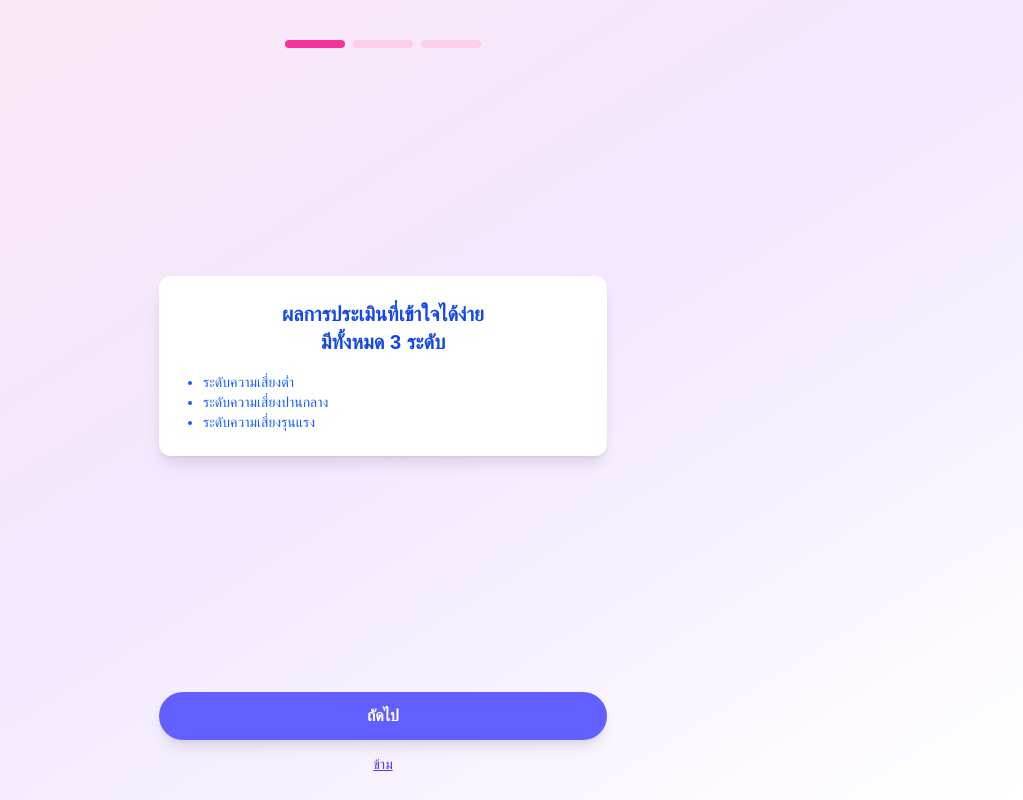
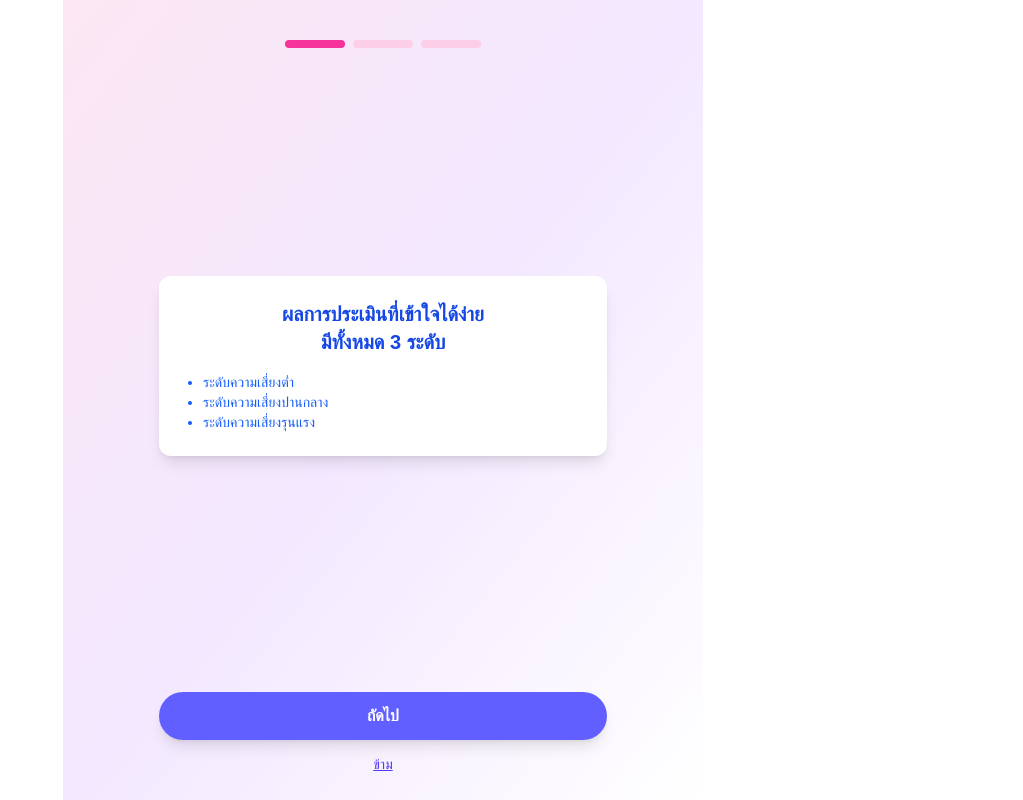
Before and after one commit to SawitPooh/jamsai, a Next.js app: page /survey in a window 1280 px wide. Shown: the whole page, without its empty margins (257-1280 px from the left). Built offline with nearby package versions, Linux system fonts and the light colour scheme.

Commit message:
survey update

```diff
--- a/app/survey/page.tsx
+++ b/app/survey/page.tsx
@@ -46,15 +46,14 @@ export default function SurveyIntro() {
   const slide = slides[step];
 
   return (
-    <main className="min-h-screen flex flex-col items-center justify-between p-4 sm:p-6 bg-gradient-to-br from-pink-100 via-purple-100 to-white">
-
+    <main className="min-h-screen flex flex-col items-center justify-between p-4 sm:p-6 bg-gradient-to-br from-pink-100 via-purple-100 to-white max-w-screen-sm mx-auto pb-10">
       {/* Indicator */}
       <div className="w-full flex justify-center space-x-2 mt-4">
         {slides.map((_, i) => (
           <div
             key={i}
             className={`h-2 rounded-full transition-all duration-300 ${i <= step ? 'bg-pink-500' : 'bg-pink-200'}`}
-            style={{ width: '60px' }} // ลดขนาดให้เหมาะกับจอมือถือ
+            style={{ width: '60px' }}
           />
         ))}
       </div>
@@ -84,7 +83,7 @@ export default function SurveyIntro() {
           ข้าม
         </button>
       </div>
+    </main>
 
-    </main>
   );
 }
```
